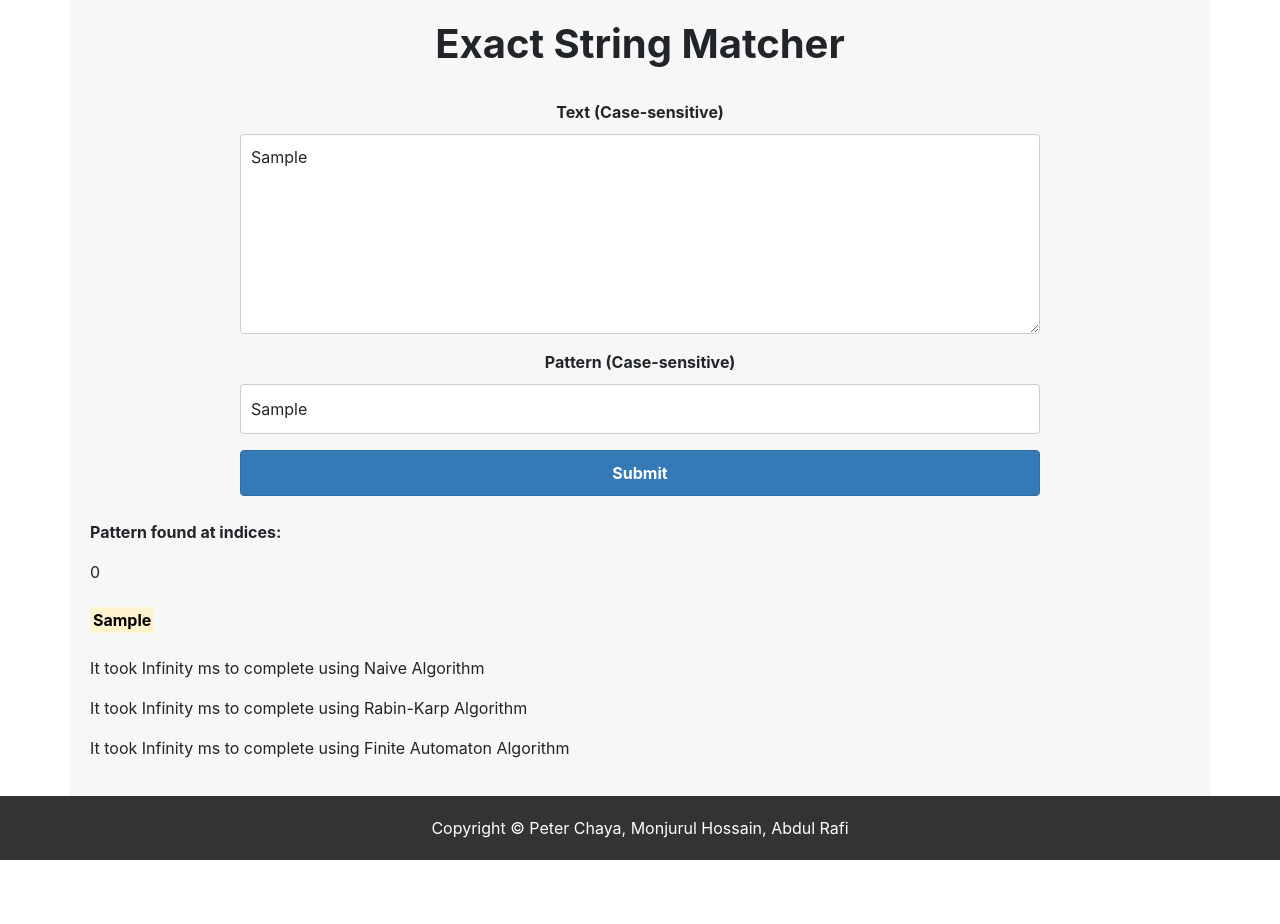
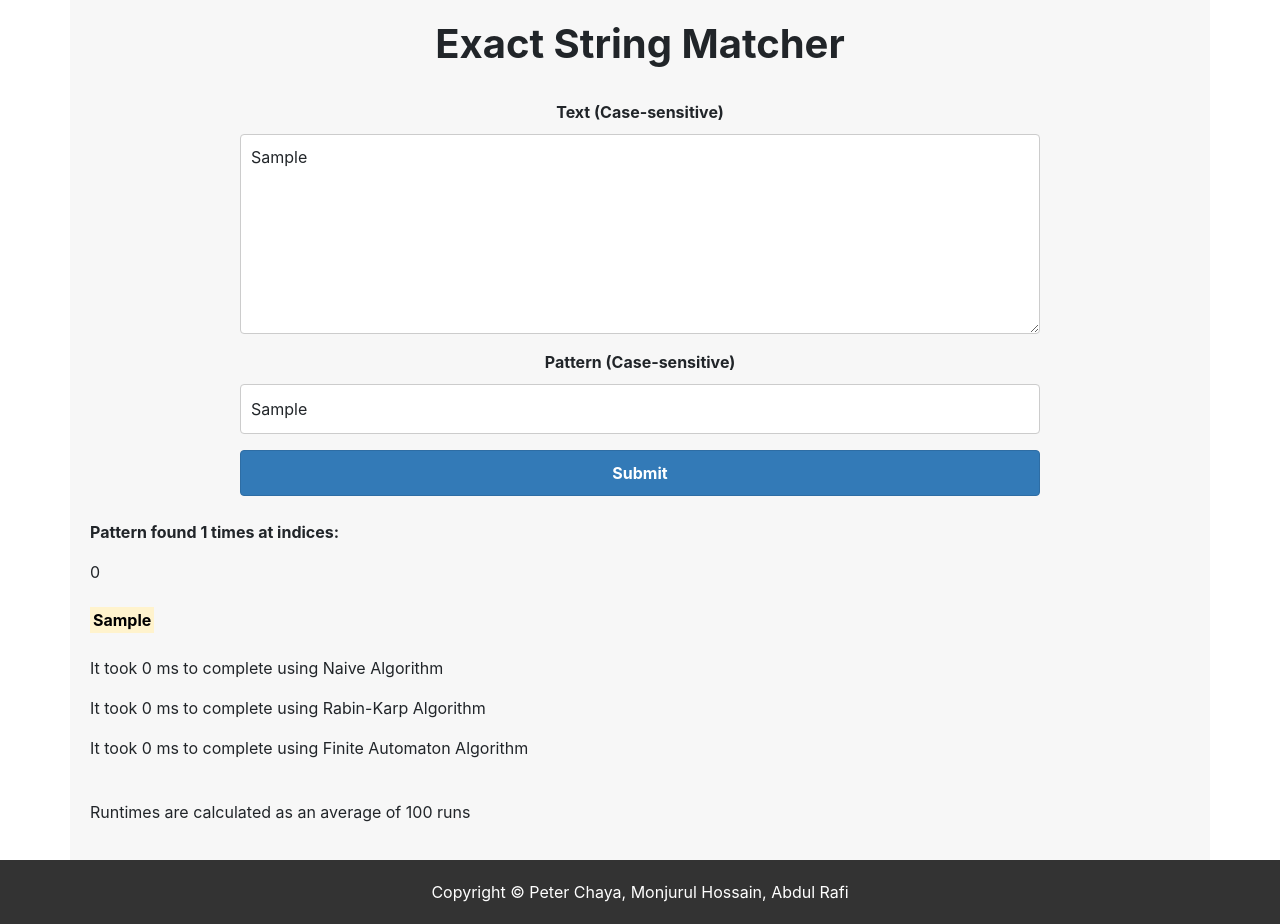
Before and after one commit to CCNYAlgo/string-matcher, a React (Create React App) app: page / in a window 1280 px wide. Both pictures are taken after typing "Sample", "Sample" into the empty fields and a click on the button "Submit". Before the commit the page ends 860 px from the top, so only its background shows below. Built offline with nearby package versions, Linux system fonts and the light colour scheme; the HTML template or start-up script is replaced by a standard one.

Commit message:
updated runtime calculations

```diff
--- a/src/App.js
+++ b/src/App.js
@@ -34,6 +34,8 @@ function App() {
         {submitted && <Naive text={text} pattern={pattern} />}
         {submitted && <RabinKarp text={text} pattern={pattern} />}
         {submitted && <FiniteAuto text={text} pattern={pattern} />}
+        <br></br>
+        {submitted && <p>Runtimes are calculated as an average of 100 runs</p>}
     </div>
   );
 }
--- a/src/components/FiniteAuto.js
+++ b/src/components/FiniteAuto.js
@@ -3,7 +3,8 @@ import React from "react";
 function FiniteAuto(props){
 
     let startTime = 0;
-    let endTime = 0;
+    let elapsed = 0;
+    let runs = 100;
     let NO_OF_CHARS = 256;
 
     function getNextState(pat,M,state,x)
@@ -50,6 +51,7 @@ function FiniteAuto(props){
     /* Prints all occurrences of pat in txt */
     function search(pat, txt){
 
+        startTime = performance.now();
         let M = pat.length;
         let N = txt.length;
         let shifts = [];
@@ -71,16 +73,17 @@ function FiniteAuto(props){
             if (state === M)
                 shifts.push(i-M+1);
         }
-
+        elapsed += (performance.now() - startTime);
         return shifts;
     }
 
     let pat = props.pattern.split("");
     let txt = props.text.split("");
+    let indices;
 
-    startTime = performance.now();
-    let indices = search(pat, txt);
-    endTime = performance.now();
+    for (let i = 0; i < runs; i++)
+        indices = search(pat, txt);
+    elapsed = elapsed / runs;
 
 /*
     let patLen = pat.length;
@@ -116,7 +119,7 @@ function FiniteAuto(props){
                 })}
                 <br></br>
                 <br></br> */}
-                <p>It took {1/(endTime - startTime)} ms to complete using Finite Automaton Algorithm</p>
+                <p>It took {elapsed} ms to complete using Finite Automaton Algorithm</p>
             </div>
         );
     }
--- a/src/components/Naive.js
+++ b/src/components/Naive.js
@@ -3,13 +3,14 @@ import React from "react";
 function Naive(props){
 
     let startTime = 0;
-    let endTime = 0;
+    let elapsed = 0;
+    let runs = 100;
 
     // Javascript program for Naive Pattern Searching
 
     function search(txt, pat)
     {
-
+        startTime = performance.now();
         let M = pat.length;
         let N = txt.length;
         let shifts = [];
@@ -29,15 +30,17 @@ function Naive(props){
                 shifts.push(i);
         }
 
+        elapsed += (performance.now() - startTime);
         return shifts;
     }
 
+    let indices;
     let txt = props.text;
     let pat = props.pattern;
 
-    startTime = performance.now();
-    let indices = search(txt, pat);
-    endTime = performance.now();
+    for (let i = 0; i < runs; i++)
+        indices = search(txt, pat);
+    elapsed = elapsed / runs;
 
     let patLen = pat.length;
     let substrings = [];
@@ -65,7 +68,7 @@ function Naive(props){
     else {
         return(
             <div>
-                <p className="results-title">Pattern found at indices: </p>
+                <p className="results-title">Pattern found {indices.length} times at indices: </p>
                 {indices.join(", ")}
                 <br></br>
                 <br></br>
@@ -75,7 +78,7 @@ function Naive(props){
                 })}
                 <br></br>
                 <br></br>
-                <p>It took {1/(endTime - startTime)} ms to complete using Naive Algorithm</p>
+                <p>It took {elapsed} ms to complete using Naive Algorithm</p>
             </div>
         );
     }
--- a/src/components/RabinKarp.js
+++ b/src/components/RabinKarp.js
@@ -3,13 +3,15 @@ import React from "react";
 function RabinKarp(props)
 {
     let startTime = 0;
-    let endTime = 0;
+    let elapsed = 0;
+    let runs = 100;
 
-    let q = 101; // prime number
+    let q = 251; // prime number
     let d = 256; // number of characters in the input alphabet
 
     function search(txt, pat, q)
     {
+        startTime = performance.now();
         let M = pat.length;
         let N = txt.length;
         let i;
@@ -53,16 +55,18 @@ function RabinKarp(props)
             }
         }
 
+        elapsed += (performance.now() - startTime);
         return shifts;
     }
 
+    let indices;
     let txt = props.text;
     let pat = props.pattern;
 
-    startTime = performance.now();
-    let indices = search(txt, pat, q);
-    endTime = performance.now();
 
+    for (let i = 0; i < runs; i++)
+        indices = search(txt, pat, q);
+    elapsed = elapsed / runs;
 /*
     let patLen = pat.length;
     let substrings = [];
@@ -96,7 +100,7 @@ function RabinKarp(props)
                 })}
                 <br></br>
                 <br></br> */}
-                <p>It took {1/(endTime - startTime)} ms to complete using Rabin-Karp Algorithm</p>
+                <p>It took {elapsed} ms to complete using Rabin-Karp Algorithm</p>
             </div>
         );
     }
```
